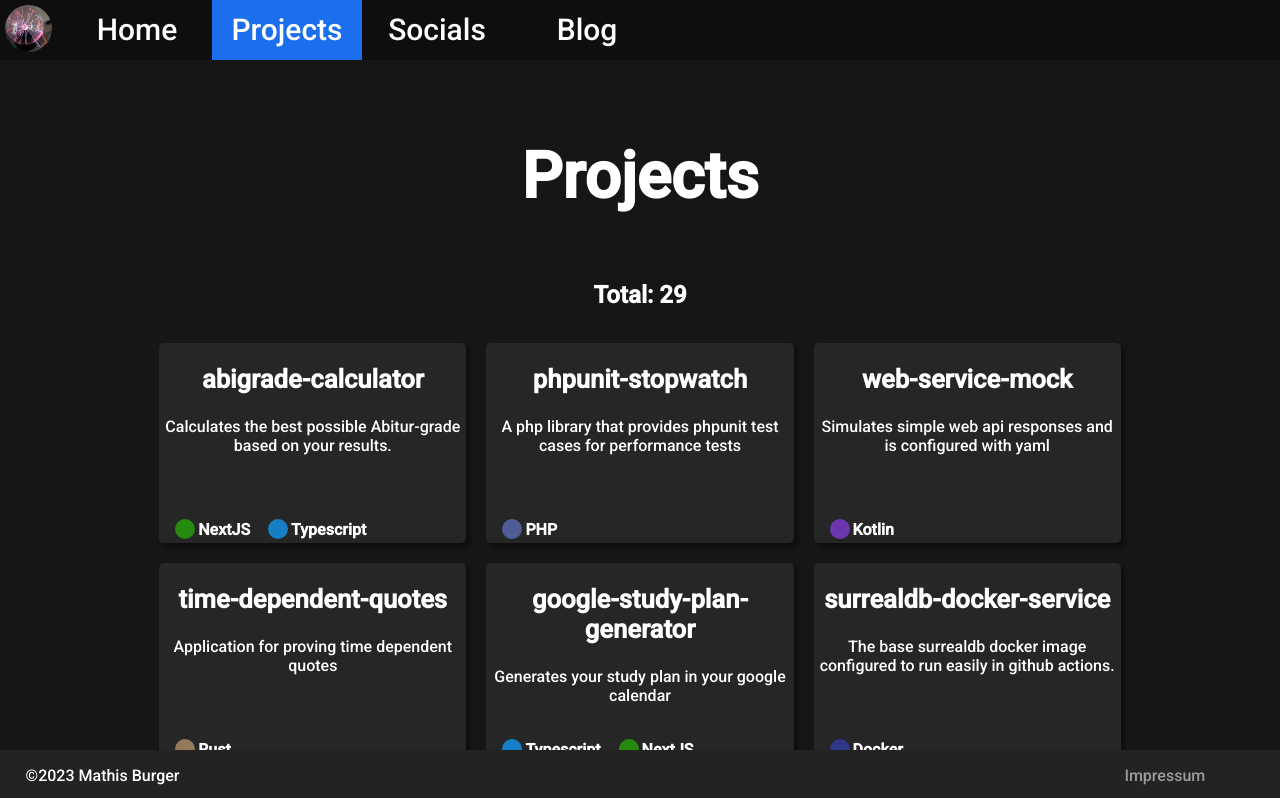
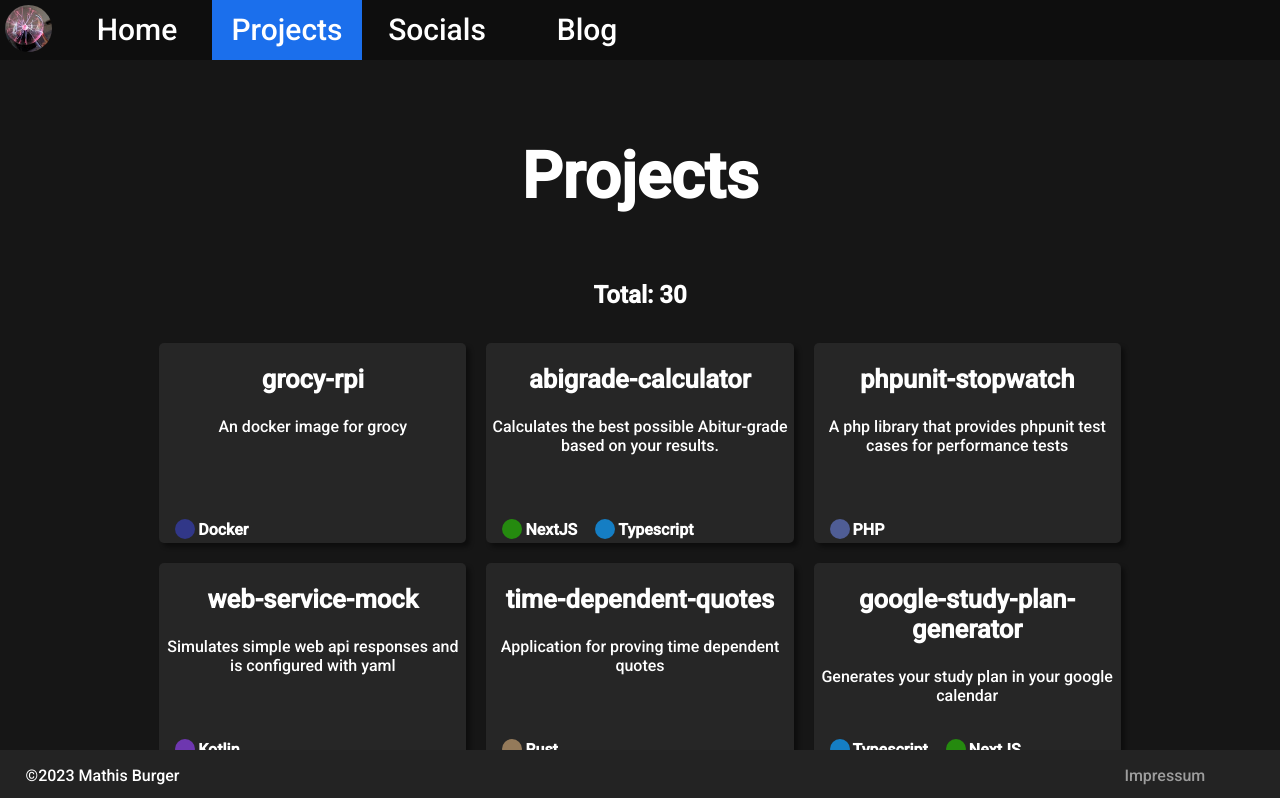
Before and after one commit to MathisBurger/mathis-burger.de, a Next.js app: page /projects in a window 1280 px wide. Shown: the top 798 px of the page. Built offline with nearby package versions, Linux system fonts and the light colour scheme.

Commit message:
[TASK] Updated texts

```diff
--- a/pages/projects.tsx
+++ b/pages/projects.tsx
@@ -2,7 +2,7 @@ import React from 'react';
 import Header from '../components/Header';
 import style from '../styles/Projects.module.scss';
 import ProjectCard from '../components/ProjectCard';
-import { Language } from '../components/LanguageElement';
+import {Language} from '../components/LanguageElement';
 import Footer from '../components/Footer';
 import Wrapper from '../components/Wrapper';
 
@@ -225,6 +225,12 @@ const Projects = () => {
       description:
         'Calculates the best possible Abitur-grade based on your results.',
     },
+    {
+      url: 'https://github.com/MathisBurger/grocy-rpi',
+      languages: [Language.docker],
+      name: 'grocy-rpi',
+      description: 'An docker image for grocy'
+    }
   ];
   return (
     <Wrapper>
```
Also changed, not shown: public/mainText.txt.
